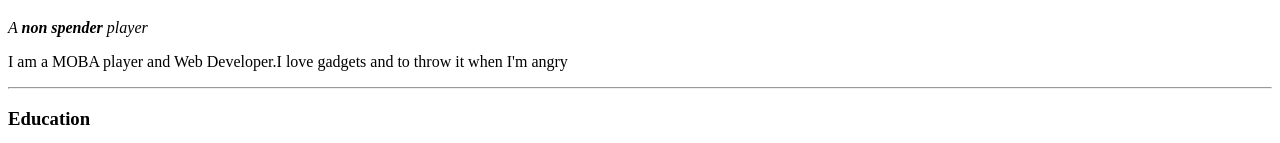
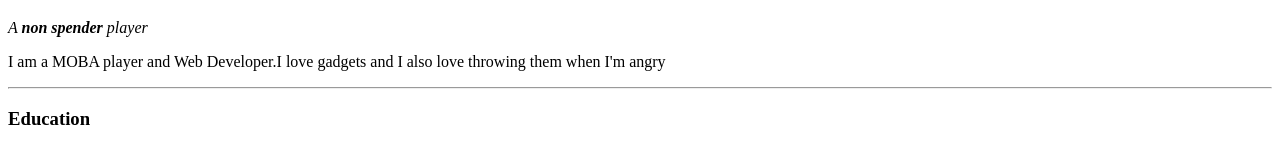
Before and after one commit to Nekomaruuu/cv, a plain HTML site: page index.html in a window 1280 px wide. Shown: the part 223-366 px from the top of the page. Drawn offline with Linux system fonts and the light colour scheme.

Commit message:
Update index.html

```diff
--- a/index.html
+++ b/index.html
@@ -10,7 +10,7 @@
   <img src="images/Nicko.png" width="150" height="150" alt="Nicko profile picture">
   <h1>Nicko</h1>
   <p><em>A <strong>non spender</strong> player</em></p>
-  <p>I am a MOBA player and Web Developer.I love gadgets and to throw it when I'm angry</p>
+  <p>I am a MOBA player and Web Developer.I love gadgets and I also love throwing them when I'm angry</p>
   <hr>
   <h3>Education</h3>
   <ul>
```
